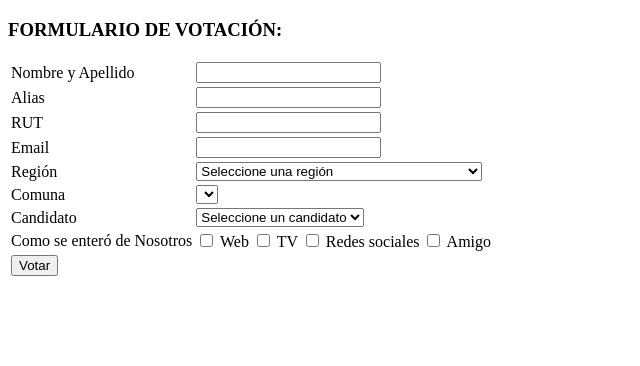
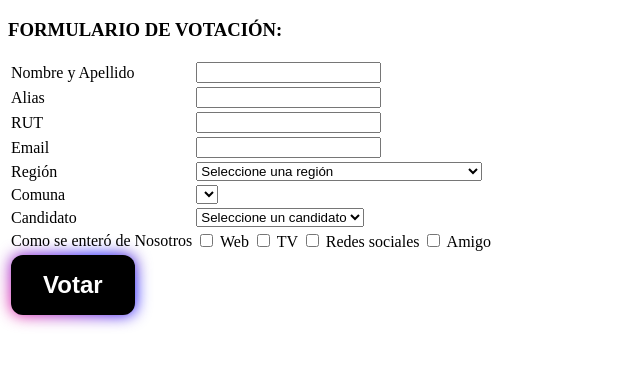
Before and after one commit to felipe-ortiz-developer/sistema-votacion, a PHP site: page / in a window 1280 px wide. Shown: the top 366 px of the page, without its empty margins (0-640 px from the left). Run offline with PHP 8.4, Linux system fonts and the light colour scheme; data comes from the database, SQL or seed files in the repository; lists and menus that the app fills with data are empty.

Commit message:
Estilo de boton magico

```diff
--- a/css/style.css
+++ b/css/style.css
@@ -1,3 +1,47 @@
 .labelError {
     color: red;
 }
+
+.botonMagico {
+    background: black;
+    cursor: pointer;
+    border: none;
+    padding: 16px 32px;
+    color: white;
+    font-size: 24px;
+    font-weight: bold;
+    position: relative;
+    border-radius: 12px;
+}
+
+.botonMagico::before {
+    content: "";
+    position: absolute;
+    top: 0;
+    left: 0;
+    z-index: -1;
+    width: 100%;
+    height: 100%;
+    background: linear-gradient(
+        45deg,
+        red, blue, deeppink, blue, red, blue, deeppink, blue
+    );
+    background-size: 800%;
+    border-radius: 10px;
+    filter: blur(8px);
+    animation:  glowing 20s linear infinite;
+}
+
+@keyframes glowing {
+    0% {
+        background-position: 0 0;
+    }
+
+    50% {
+        background-position: 400% 0;
+    }
+
+    100% {
+        background-position: 0 0;
+    }
+}
```
